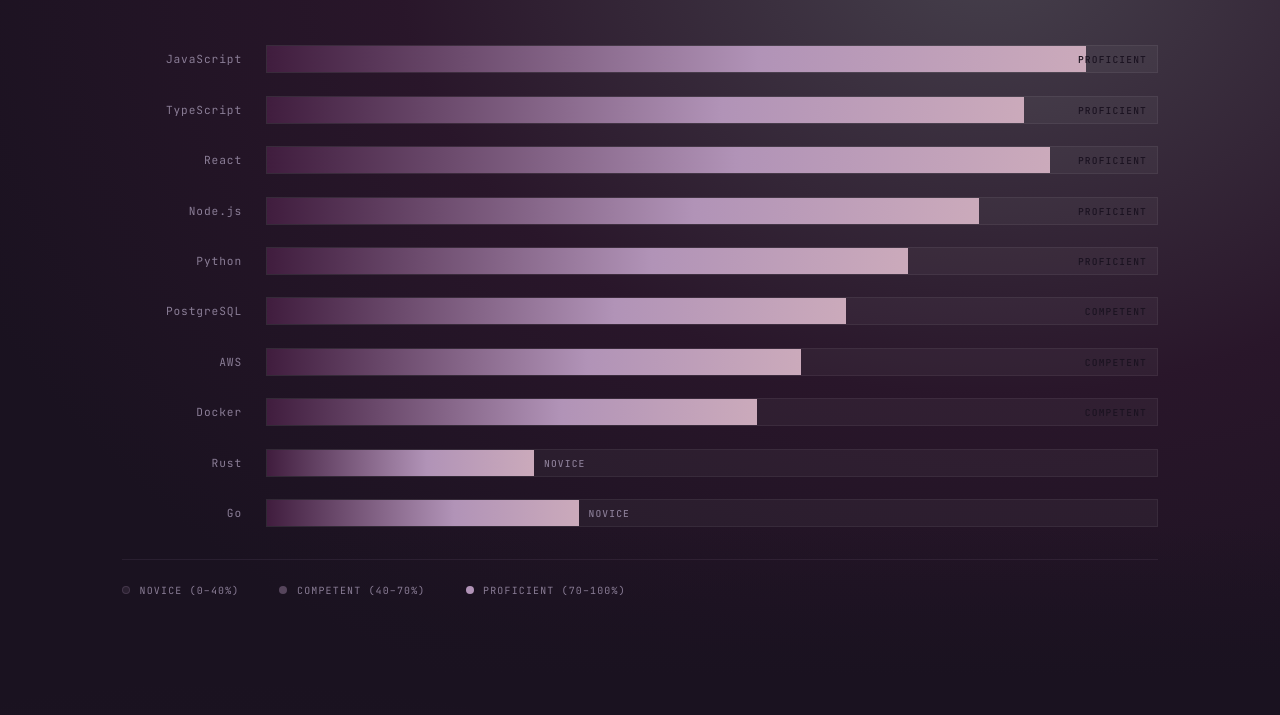
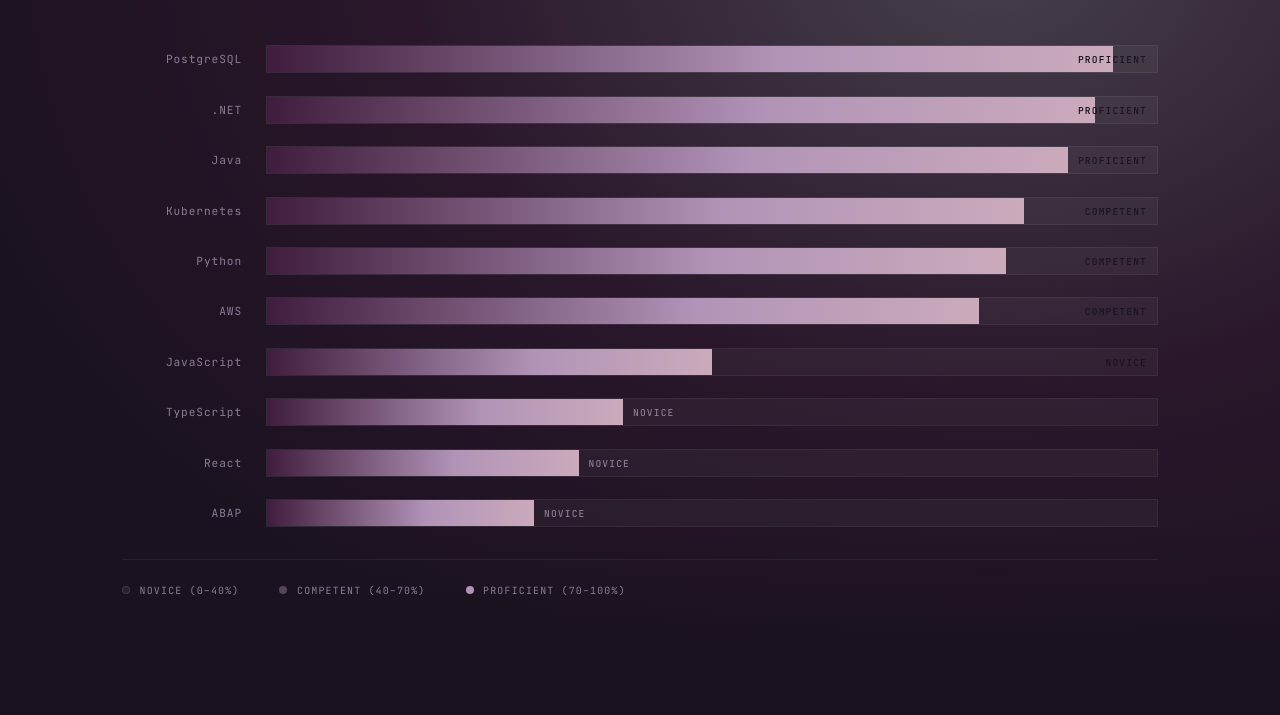
Before and after one commit to arseniciodide/assia-dev, a plain HTML site: page index.html in a window 1280 px wide. Shown: the part 1925-2640 px from the top of the page. Drawn offline with nearby package versions, Linux system fonts and the light colour scheme.

Commit message:
Update index.html
personalized

```diff
--- a/index.html
+++ b/index.html
@@ -767,8 +767,8 @@
   <div class="bg-overlay"></div>
   <div class="section-content">
     <div class="hero-tag">Software Developer — Available for hire</div>
-    <h1 class="hero-name">John<br><span>Smith.</span></h1>
-    <p class="hero-tagline">I build thoughtful, high-performance software — from polished frontends to distributed systems. Currently based in New York.</p>
+    <h1 class="hero-name">Assia<br><span>Meade.</span></h1>
+    <p class="hero-tagline">I build thoughtful, high-performance software — from polished frontends to distributed systems. Currently based in Delaware.</p>
     <a href="#contact" class="hero-cta">
       <svg width="14" height="14" viewBox="0 0 24 24" fill="none" stroke="currentColor" stroke-width="2"><path d="M22 16.92v3a2 2 0 01-2.18 2 19.79 19.79 0 01-8.63-3.07A19.5 19.5 0 013.07 9.81a19.79 19.79 0 01-3.07-8.68A2 2 0 012 .84h3a2 2 0 012 1.72c.127.96.361 1.903.7 2.81a2 2 0 01-.45 2.11L6.09 8.91a16 16 0 006 6l1.27-1.27a2 2 0 012.11-.45c.907.339 1.85.573 2.81.7A2 2 0 0122 16.92z"/></svg>
       Get in touch
@@ -797,8 +797,8 @@
       <div class="about-text fade-in">
         <div class="section-eyebrow">About me</div>
         <h2 class="section-title">Building with<br>purpose.</h2>
-        <p>I'm a software developer with <strong>5+ years of experience</strong> turning complex problems into elegant, user-centric solutions. My background spans full-stack web development, API design, and cloud infrastructure.</p>
-        <p>I care deeply about <strong>code quality, developer experience</strong>, and writing software that people actually enjoy using. When I'm not shipping features, I'm exploring new tech, contributing to open source, or hiking somewhere remote.</p>
+        <p>I'm a software developer with <strong>15+ years of experience</strong> turning complex problems into elegant, user-centric solutions. My background spans full-stack web development, API design, and cloud infrastructure.</p>
+        <p>I care deeply about <strong>code quality, developer experience</strong>, and writing software that people actually enjoy using. When I'm not shipping features, I'm exploring new tech, or reading books.</p>
         <div class="about-stats">
           <div>
             <div class="stat-val">5+</div>
@@ -879,24 +879,19 @@
     </div>
     <div class="edu-grid fade-in">
       <div class="edu-card">
-        <div class="edu-year">2015 — 2019</div>
+        <div class="edu-year">2007 — 2011</div>
         <div class="edu-degree">B.S. Computer Science</div>
-        <div class="edu-school">University of Technology, New York</div>
+        <div class="edu-school">University of Delaware, Delaware</div>
       </div>
       <div class="edu-card">
-        <div class="edu-year">2021</div>
-        <div class="edu-degree">AWS Solutions Architect</div>
-        <div class="edu-school">Amazon Web Services — Professional Certified</div>
+        <div class="edu-year">In Progress</div>
+        <div class="edu-degree">AWS Certified Developer</div>
+        <div class="edu-school">Amazon Web Services — Professional Certified SOON</div>
       </div>
       <div class="edu-card">
         <div class="edu-year">2020</div>
         <div class="edu-degree">Full-Stack Specialization</div>
         <div class="edu-school">Coursera / Meta Professional Certificate</div>
-      </div>
-      <div class="edu-card">
-        <div class="edu-year">Ongoing</div>
-        <div class="edu-degree">Open Source Contributions</div>
-        <div class="edu-school">React, Node.js ecosystem — 3 merged PRs</div>
       </div>
     </div>
   </div>
@@ -913,31 +908,31 @@
       <div>
         <ul class="hobby-list">
           <li class="hobby-item">
-            <span class="hobby-icon">📷</span>
+            <span class="hobby-icon">🎶/🎤</span>
             <div>
-              <div class="hobby-name">Film Photography</div>
-              <div class="hobby-desc">Shooting on 35mm and medium format. There's something irreplaceable about the grain.</div>
+              <div class="hobby-name">Concerts/Live Events</div>
+              <div class="hobby-desc">Love attending all kinds of live shows: Rock, EDM, Pop, Classical. You can also find me at improve, comedy, and musical theater shows.</div>
             </div>
           </li>
           <li class="hobby-item">
-            <span class="hobby-icon">🎸</span>
+            <span class="hobby-icon">⚔️</span>
             <div>
-              <div class="hobby-name">Guitar</div>
-              <div class="hobby-desc">Mostly fingerpicking and jazz — been playing for over a decade.</div>
+              <div class="hobby-name">Gaming</div>
+              <div class="hobby-desc">Love playing multiplayer games with my friends. World of Warcraft is a staple in this house.</div>
             </div>
           </li>
           <li class="hobby-item">
             <span class="hobby-icon">🏔️</span>
             <div>
-              <div class="hobby-name">Hiking & Backpacking</div>
-              <div class="hobby-desc">Nothing resets the mind like several days without cell service.</div>
+              <div class="hobby-name">Hiking</div>
+              <div class="hobby-desc">Nothing resets the mind like touching grass without cell service.</div>
             </div>
           </li>
           <li class="hobby-item">
             <span class="hobby-icon">📚</span>
             <div>
               <div class="hobby-name">Reading</div>
-              <div class="hobby-desc">Sci-fi, philosophy of mind, and anything related to systems thinking.</div>
+              <div class="hobby-desc">Sci-fi, fantasy, anything to esacpe reality.</div>
             </div>
           </li>
         </ul>
@@ -984,9 +979,8 @@
         </div>
       </div>
       <div class="social-links">
-        <a href="#" class="social-link">GitHub</a>
-        <a href="#" class="social-link">LinkedIn</a>
-        <a href="#" class="social-link">Twitter / X</a>
+        <a href="https://github.com/arseniciodide" class="social-link">GitHub</a>
+        <a href="https://www.linkedin.com/in/assiadimitrova/" class="social-link">LinkedIn</a>
         <a href="#" class="social-link">Read.cv</a>
       </div>
     </div>
@@ -994,7 +988,7 @@
 </section>
 
 <footer>
-  <span>© 2025 John Smith</span>
+  <span>© 2026 Assia Meade</span>
   <span>Built with HTML · CSS · JS</span>
 </footer>
 
@@ -1016,16 +1010,16 @@
 
   // ── SKILLS DATA ──
   const skills = [
-    { name: 'JavaScript',  pct: 0.92, level: 'Proficient'  },
-    { name: 'TypeScript',  pct: 0.85, level: 'Proficient'  },
-    { name: 'React',       pct: 0.88, level: 'Proficient'  },
-    { name: 'Node.js',     pct: 0.80, level: 'Proficient'  },
-    { name: 'Python',      pct: 0.72, level: 'Proficient'  },
-    { name: 'PostgreSQL',  pct: 0.65, level: 'Competent'   },
-    { name: 'AWS',         pct: 0.60, level: 'Competent'   },
-    { name: 'Docker',      pct: 0.55, level: 'Competent'   },
-    { name: 'Rust',        pct: 0.30, level: 'Novice'      },
-    { name: 'Go',          pct: 0.35, level: 'Novice'      },
+    { name: 'PostgreSQL',  pct: 0.95, level: 'Proficient'   },
+    { name: '.NET',  pct: 0.93, level: 'Proficient'   },
+    { name: 'Java',  pct: 0.90, level: 'Proficient'   },
+    { name: 'Kubernetes',  pct: 0.85, level: 'Competent'   },
+    { name: 'Python',      pct: 0.83, level: 'Competent'  },
+    { name: 'AWS',         pct: 0.80, level: 'Competent'   },
+    { name: 'JavaScript',  pct: 0.50, level: 'Novice'  },
+    { name: 'TypeScript',  pct: 0.40, level: 'Novice'  },
+    { name: 'React',       pct: 0.35, level: 'Novice'  },
+    { name: 'ABAP',          pct: 0.30, level: 'Novice'      },
   ];
   const skillsChart = document.getElementById('skillsChart');
   skills.forEach(s => {
@@ -1045,25 +1039,32 @@
   // ── EXPERIENCE DATA ──
   const jobs = [
     {
-      date: '2022 — Present',
+      date: '2025 — Present',
       role: 'Senior Software Engineer',
-      company: 'Acme Technologies, New York',
-      desc: 'Led development of a real-time analytics dashboard serving 50k+ daily users. Architected a Node.js microservice layer that reduced API latency by 40%. Mentored a team of 3 junior engineers.',
-      tags: ['TypeScript','React','Node.js','PostgreSQL','AWS']
+      company: 'JPMC, Delaware',
+      desc: 'Run and maintaining a guardrail app spawning from an audit requirements for global developers (40k+ daily users). Architected in React and Java with a GraphQL backend.',
+      tags: ['DataDog','Java','GraphQL','React','PostgreSQL','AWS','Kubernetes','GitHub']
     },
     {
-      date: '2020 — 2022',
-      role: 'Full-Stack Developer',
-      company: 'Startup Studio, Remote',
-      desc: 'Shipped features across 4 client products ranging from e-commerce platforms to internal tooling. Owned front-to-back implementation of a payment flow that processed $2M+ in its first year.',
-      tags: ['Vue.js','Python','Django','Stripe','Docker']
+      date: '2022 — 2024',
+      role: 'Software Engineer',
+      company: 'JPMC, Delaware',
+      desc: 'Maintained a deployment audit trail and evidencing app. First exposure to CI/CD pipelines and infrastructure automation.',
+      tags: ['DataDog','Java','GraphQL','React','PostgreSQL','AWS','Kubernetes','BitBucket']
     },
     {
-      date: '2019 — 2020',
-      role: 'Junior Developer',
-      company: 'Digital Agency Co., Brooklyn',
-      desc: 'Built and maintained marketing websites and CMS-driven platforms for mid-size business clients. First exposure to CI/CD pipelines and infrastructure automation.',
-      tags: ['JavaScript','WordPress','PHP','Git']
+      date: '2014 — 2022',
+      role: 'Full-Stack Developer',
+      company: 'SWM International, Delaware',
+      desc: 'Shipped features across 4 client products ranging from e-commerce platforms to internal tooling. Owned front-to-back implementation of a payment flow that processed $2M+ in its first year.',
+      tags: ['Angular','Javascript','C#.Net','Razor Pages', 'SVN', 'Syteline', 'Crystal Reports']
+    },
+    {
+      date: '2011 — 2013',
+      role: 'Software Developer',
+      company: 'Accenture, Delaware',
+      desc: 'Built and maintained custom SAP pages for clients using ABAP. Maintained a custom payroll application written in ASP.NET.',
+      tags: ['JavaScript','ASP.NET','ABAP','VBA']
     },
   ];
   const timeline = document.getElementById('timeline');
@@ -1084,24 +1085,17 @@
   const projects = [
     {
       num: '01',
-      name: 'Vaultline',
-      desc: 'An end-to-end encrypted note-taking app with real-time sync and offline support. Built as a PWA. 1,200+ active users.',
-      links: [{ label: 'GitHub', href: '#' }, { label: 'Live Demo', href: '#' }],
-      tags: ['React', 'Node.js', 'CRDTs']
+      name: 'Employees Losing Sanity',
+      desc: 'Multiplayer card game to play with your friends at lunch.',
+      links: [{ label: 'GitHub', href: '#' }, { label: 'Application', href: 'https://employees-against-humanity.up.railway.app/' }],
+      tags: ['Node.js', 'WebSockets']
     },
     {
       num: '02',
-      name: 'Gridwatch',
-      desc: 'Open-source dashboard for monitoring Raspberry Pi clusters. Supports 10+ nodes and sends Slack alerts on anomalies.',
+      name: 'Project #2 Coming Soon',
+      desc: 'You might have to sign an NDA for this one...',
       links: [{ label: 'GitHub', href: '#' }],
-      tags: ['Python', 'FastAPI', 'WebSockets']
-    },
-    {
-      num: '03',
-      name: 'Palettist',
-      desc: 'A design tool that generates accessible, harmonious color systems from a single seed color using OKLCH color space.',
-      links: [{ label: 'GitHub', href: '#' }, { label: 'Try it', href: '#' }],
-      tags: ['TypeScript', 'Vite', 'CSS']
+      tags: ['TBD']
     },
   ];
   const grid = document.getElementById('projectsGrid');
@@ -1119,13 +1113,13 @@
   });
 
   // ── TRAVEL DATA ──
-  const places = ['Japan','Portugal','Iceland','Morocco','Colombia','Greece','Vietnam','Norway','Peru','Mexico','Germany','Thailand'];
+  const places = ['Brazil','Bulgaria','Dubai','Mexico','Poland','Thailand','United Kingdom'];
   const tg = document.getElementById('travelGrid');
   places.forEach(p => { tg.innerHTML += `<div class="travel-badge">${p}</div>`; });
 
   // ── EMAIL OBFUSCATION ──
   // Email is stored as char codes — never appears as plain text in HTML
-  const parts = [106,111,104,110,64,101,120,97,109,112,108,101,46,99,111,109];
+  const parts = [97,115,115,105,97,46,100,105,109,64,103,109,97,105,108,46,99,111,109];
   let revealed = false;
   function revealEmail() {
     if (revealed) {
```
